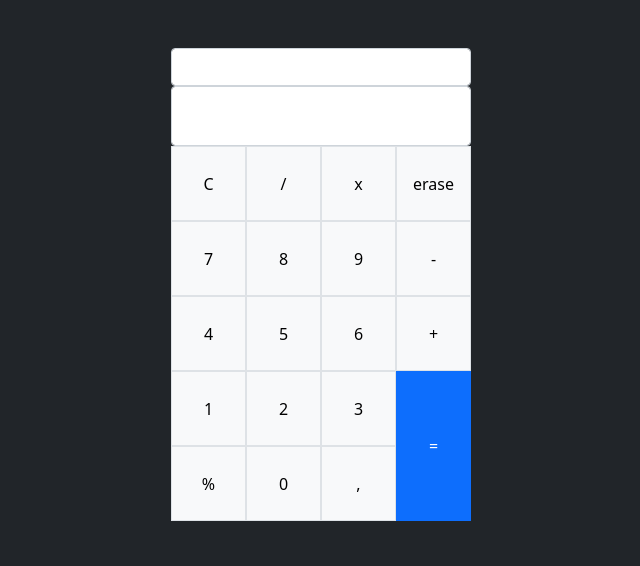
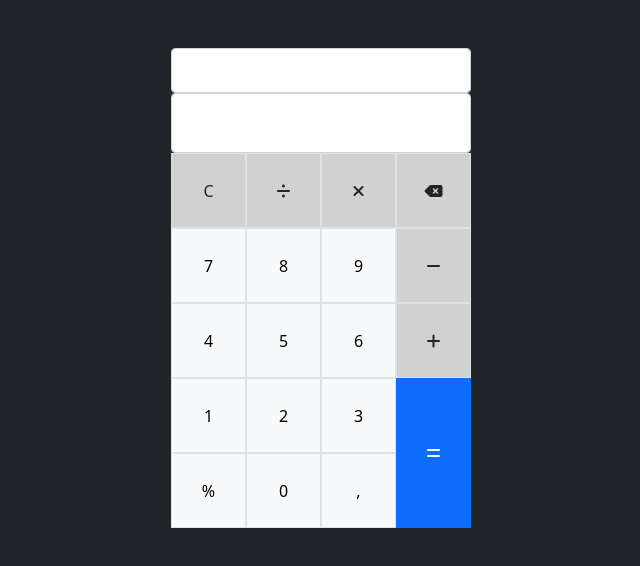
Before and after one commit to juliosalas89/calculator, a plain HTML site: page index.html in a window 1280 px wide. Shown: the whole page, without its empty margins (319-959 px from the left). Drawn offline with Linux system fonts and the light colour scheme; a web font is replaced by a local one.

Commit message:
se cambia la estetica

```diff
--- a/css/style.css
+++ b/css/style.css
@@ -41,6 +41,16 @@
     font-family: 'Electrolize', sans-serif;
 }
 
-.alto_input_dos {
+.input_uno {
+    height: 45px;
+    font-size: large;
+}
+
+.input_dos {
     height: 60px;
+    font-size: x-large;
 }
+
+.botones_especiales {
+    background-color: rgb(209, 209, 209);
+}
--- a/index.html
+++ b/index.html
@@ -13,23 +13,24 @@
     <link
         href="https://fonts.googleapis.com/css2?family=Chakra+Petch&family=Electrolize&family=Londrina+Outline&family=Orbitron&family=Press+Start+2P&display=swap"
         rel="stylesheet">
+    <script src="https://kit.fontawesome.com/50f60d3073.js" crossorigin="anonymous"></script>
 </head>
 
 <body class="bg-dark">
     <main class="my-5 d-flex justify-content-center">
         <article class="ancho_total">
-            <input class="m-0 form-control" id="input">
-            <input class="m-0 form-control alto_input_dos" id="input2">
+            <input class="m-0 form-control input_uno" id="input">
+            <input class="m-0 form-control input_dos text-end" id="input2">
             <div>
                 <div class="d-flex">
-                    <button class="border botones_chicos rounded-0 btn btn-light botones"
-                        onclick="despejar();resaltar(0)">C</button>
-                    <button class="border botones_chicos rounded-0 btn btn-light botones"
-                        onclick="operacion(1);resaltar(1)">/</button>
-                    <button class="border botones_chicos rounded-0 btn btn-light botones"
-                        onclick="operacion(2);resaltar(2)">x</button>
-                    <button class="border botones_chicos rounded-0 btn btn-light botones"
-                        onclick="borrar();resaltar(3)">erase</button>
+                    <button class="border botones_chicos rounded-0 btn botones_especiales botones"
+                        onclick="despejar();resaltarEspeciales(0)">C</button>
+                    <button class="border botones_chicos rounded-0 btn botones_especiales botones"
+                        onclick="operacion(1);resaltarEspeciales(1)"><i class="fas fa-divide"></i></button>
+                    <button class="border botones_chicos rounded-0 btn botones_especiales botones"
+                        onclick="operacion(2);resaltarEspeciales(2)"><i class="fas fa-times"></i></button>
+                    <button class="border botones_chicos rounded-0 btn botones_especiales botones"
+                        onclick="borrar();resaltarEspeciales(3)"><i class="fas fa-backspace"></i></button>
                 </div>
                 <div class="d-flex">
                     <button class="border botones_chicos rounded-0 btn btn-light botones"
@@ -38,8 +39,8 @@
                         onclick="escribir('8');resaltar(5)">8</button>
                     <button class="border botones_chicos rounded-0 btn btn-light botones"
                         onclick="escribir('9');resaltar(6)">9</button>
-                    <button class="border botones_chicos rounded-0 btn btn-light botones"
-                        onclick="operacion(3);resaltar(7)">-</button>
+                    <button class="border botones_chicos rounded-0 btn botones_especiales botones"
+                        onclick="operacion(3);resaltarEspeciales(7)"><i class="fas fa-minus"></i></button>
                 </div>
                 <div class="d-flex">
                     <button class="border botones_chicos rounded-0 btn btn-light botones"
@@ -48,8 +49,8 @@
                         onclick="escribir('5');resaltar(9)">5</button>
                     <button class="border botones_chicos rounded-0 btn btn-light botones"
                         onclick="escribir('6');resaltar(10)">6</button>
-                    <button class="border botones_chicos rounded-0 btn btn-light botones"
-                        onclick="operacion(4);resaltar(11)">+</button>
+                    <button class="border botones_chicos rounded-0 btn botones_especiales botones"
+                        onclick="operacion(4);resaltarEspeciales(11)"><i class="fas fa-plus"></i></button>
                 </div>
                 <div class="d-flex">
                     <div>
@@ -72,7 +73,7 @@
                     </div>
                     <div class="d-flex">
                         <button class="rounded-0 boton_grande btn btn-primary botones boton_igual"
-                            onclick="igual();resaltarMas(18)">=</button>
+                            onclick="igual();resaltarMas(18)"><i class="fas fa-equals"></i></button>
                     </div>
                 </div>
             </div>
--- a/js/calculadora.js
+++ b/js/calculadora.js
@@ -1,6 +1,7 @@
 let botones = document.getElementsByTagName("button");
 let indicador = "";
 let pantalla = document.getElementById("input");
+let pantallaDos = document.getElementById("input2");
 let anterior = true;
 let habilitador = true;
 
@@ -38,10 +39,9 @@ let j = false;
 let previo = "";
 
 function operacion(opcion) {
-    if (pantalla.value != "") {
+    if (pantalla.value != "" || pantallaDos.value != "") {
         anterior = true;
         valor = parseFloat(pantalla.value);
-        habilitador = true;
 
         if (j) {
             if (previo == "dividir") {
@@ -55,9 +55,10 @@ function operacion(opcion) {
             } else if (previo == "porcentaje") {
                 resultado = parseFloat(resultado / 100 * valor);
             }
-        } else {
+        } else if(habilitador) {
             resultado = parseFloat(pantalla.value);
         }
+        habilitador = true;
     }
     switch (opcion) {
         case 1:
@@ -83,6 +84,7 @@ function operacion(opcion) {
         default:
     }
     j = true;
+    pantallaDos.value = resultado;
 }
 
 function igual() {
@@ -102,27 +104,59 @@ function igual() {
         } else if (previo == "porcentaje") {
             resultado = parseFloat(resultado / 100 * valor);
         }
-        pantalla.value = parseFloat(resultado);
+        // pantalla.value = parseFloat(resultado);
+        pantalla.value = "";
+        pantallaDos.value = resultado;
         habilitador = false;
         j = false;
     } else {
-        pantalla.value = parseFloat(resultado);
+        // pantalla.value = parseFloat(resultado);
+        pantallaDos.value = resultado;
     }
 }
 
 function resaltar(input) {
-    for (let i = 0; i < 18; i++) {
-        botones[i].className = "border botones_chicos rounded-0 btn btn-light botones desmarcar"
+    for (let i = 4; i < 18; i++) {
+        if (i != 7 && i != 11) {
+            botones[i].className = "border botones_chicos rounded-0 btn btn-light botones desmarcar"
+        }
     }
+    for (let i = 0; i < 4; i++) {
+            botones[i].className = "border botones_chicos rounded-0 btn botones_especiales botones desmarcar"
+    }
+    botones[7].className = "border botones_chicos rounded-0 btn botones_especiales botones desmarcar"
+    botones[11].className = "border botones_chicos rounded-0 btn botones_especiales botones desmarcar"
     botones[18].className = "rounded-0 boton_grande btn btn-primary botones boton_igual desmarcar"
     botones[input].className = "border botones_chicos rounded-0 btn btn-light botones marcar"
 }
 
 function resaltarMas() {
-    for (let i = 0; i < 18; i++) {
-        botones[i].className = "border botones_chicos rounded-0 btn btn-light botones desmarcar"
+    for (let i = 4; i < 18; i++) {
+        if (i != 7 && i != 11) {
+            botones[i].className = "border botones_chicos rounded-0 btn btn-light botones desmarcar"
+        }
     }
+    for (let i = 0; i < 4; i++) {
+            botones[i].className = "border botones_chicos rounded-0 btn botones_especiales botones desmarcar"
+    }
+    botones[7].className = "border botones_chicos rounded-0 btn botones_especiales botones desmarcar"
+    botones[11].className = "border botones_chicos rounded-0 btn botones_especiales botones desmarcar"
     botones[18].className = "rounded-0 boton_grande btn btn-primary botones boton_igual marcar"
+}
+
+function resaltarEspeciales(input) {
+    for (let i = 4; i < 18; i++) {
+        if (i != 7 && i != 11) {
+            botones[i].className = "border botones_chicos rounded-0 btn btn-light botones desmarcar"
+        }
+    }
+    for (let i = 0; i < 4; i++) {
+            botones[i].className = "border botones_chicos rounded-0 btn botones_especiales botones desmarcar"
+    }
+    botones[7].className = "border botones_chicos rounded-0 btn botones_especiales botones desmarcar"
+    botones[11].className = "border botones_chicos rounded-0 btn botones_especiales botones desmarcar"
+    botones[18].className = "rounded-0 boton_grande btn btn-primary botones boton_igual desmarcar"
+    botones[input].className = "border botones_chicos rounded-0 btn botones_especiales botones marcar"
 }
 
 function despejar() {
@@ -132,4 +166,7 @@ function despejar() {
     valor = 0;
     resultado = 0;
     habilitador = true;
+    document.getElementById("input2").value = "";
 }
+
+//border botones_chicos rounded-0 btn botones_especiales botones
```
